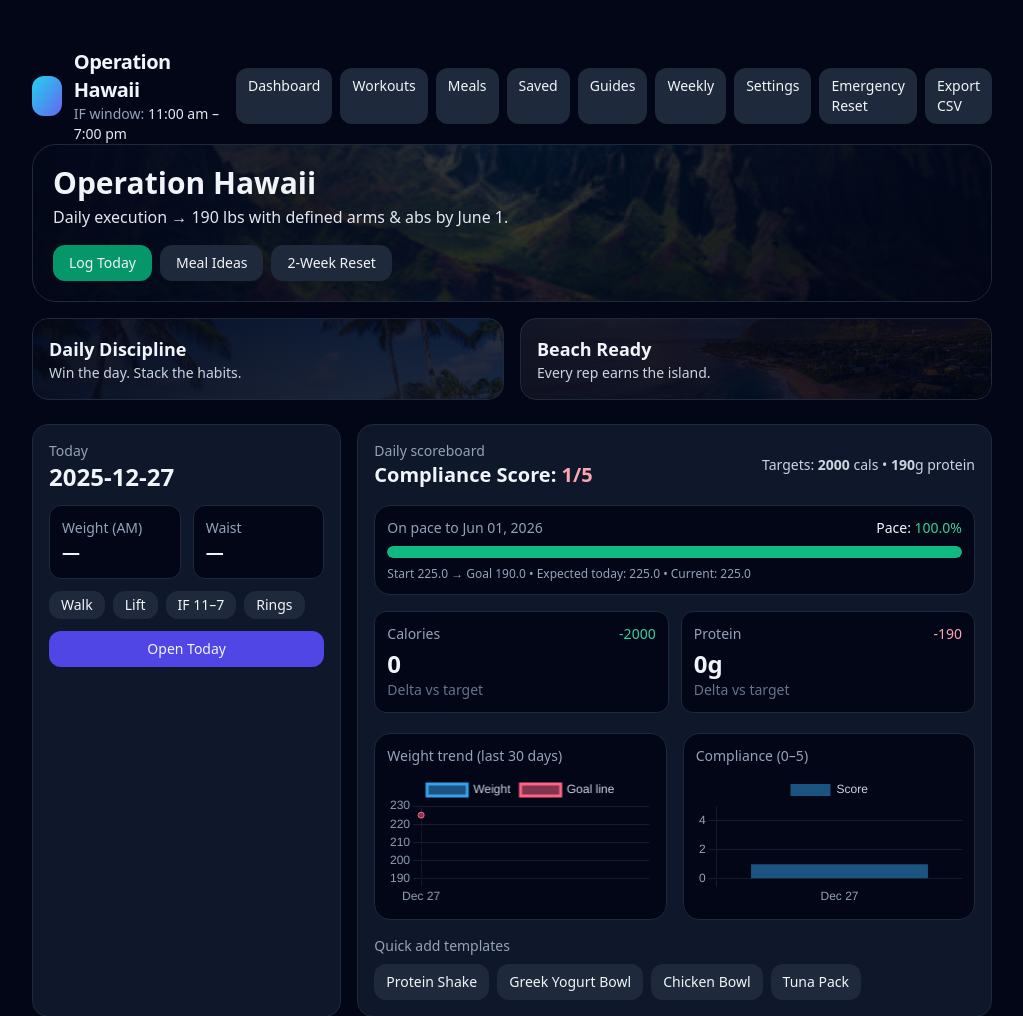
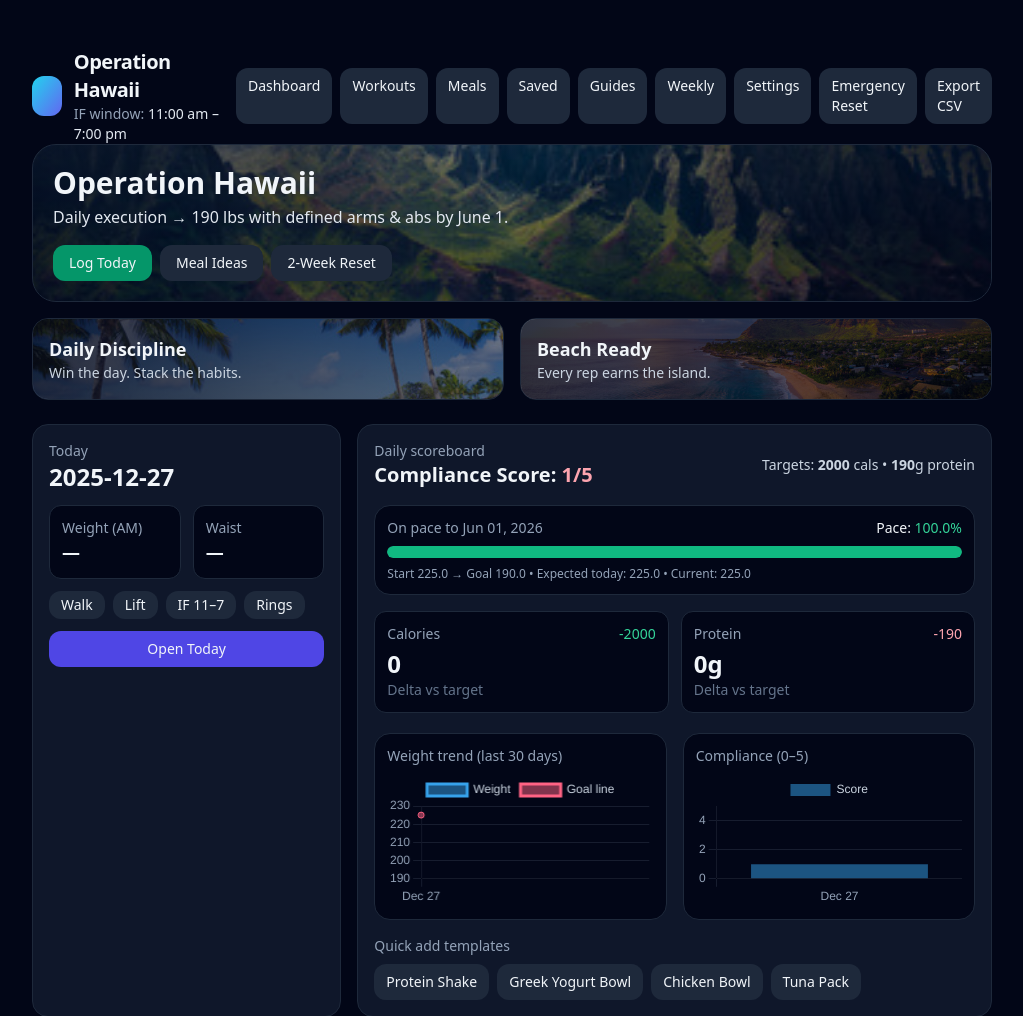
Before and after one commit to j8qbx9xbx2-cpu/Operation-Hawaii-Joe, a Flask app: page / in a window 1280 px wide. Shown: the top 1016 px of the page, without its empty margins (128-1151 px from the left). Run offline with Flask 3, Linux system fonts and the light colour scheme; data comes from the database, SQL or seed files in the repository; data that the repository does not hold is empty; some libraries are stand-ins or nearby versions.

Commit message:
Update dashboard.html

```diff
--- a/templates/dashboard.html
+++ b/templates/dashboard.html
@@ -2,8 +2,8 @@
 {% set title = "Dashboard" %}
 {% block content %}
   <div class="relative overflow-hidden rounded-3xl border border-slate-800 bg-slate-950">
-    <img src="{{ url_for('static', filename='images/hero.jpg') }}" alt="Hawaii" class="absolute inset-0 h-full w-full object-cover opacity-40" />
-    <div class="absolute inset-0 bg-gradient-to-r from-slate-950/95 via-slate-950/40 to-slate-950/95"></div>
+    <img src="{{ url_for('static', filename='images/hero.jpg') }}" alt="Hawaii" class="absolute inset-0 h-full w-full object-cover opacity-60" />
+    <div class="absolute inset-0 bg-gradient-to-r from-slate-950/70 via-slate-950/20 to-slate-950/70"></div>
     <div class="relative p-5">
       <div class="text-2xl md:text-3xl font-semibold">Operation Hawaii</div>
       <div class="mt-1 text-sm md:text-base text-slate-200">Daily execution → 190 lbs with defined arms &amp; abs by June 1.</div>
@@ -17,8 +17,8 @@
 <div class="mt-4 grid grid-cols-1 sm:grid-cols-2 gap-4">
   <div class="relative overflow-hidden rounded-2xl border border-slate-800">
     <img src="{{ url_for('static', filename='images/card1.jpg') }}"
-         class="absolute inset-0 h-full w-full object-cover opacity-30" alt="Hawaii" />
-    <div class="absolute inset-0 bg-gradient-to-r from-slate-950/80 to-slate-950/40"></div>
+         class="absolute inset-0 h-full w-full object-cover opacity-60" alt="Hawaii" />
+    <div class="absolute inset-0 bg-gradient-to-r from-slate-950/70 to-slate-950/20"></div>
     <div class="relative p-4">
       <div class="font-semibold text-lg">Daily Discipline</div>
       <div class="text-sm text-slate-300">Win the day. Stack the habits.</div>
@@ -27,8 +27,8 @@
 
   <div class="relative overflow-hidden rounded-2xl border border-slate-800">
     <img src="{{ url_for('static', filename='images/card2.jpg') }}"
-         class="absolute inset-0 h-full w-full object-cover opacity-30" alt="Hawaii" />
-    <div class="absolute inset-0 bg-gradient-to-r from-slate-950/80 to-slate-950/40"></div>
+         class="absolute inset-0 h-full w-full object-cover opacity-60" alt="Hawaii" />
+    <div class="absolute inset-0 bg-gradient-to-r from-slate-950/70 to-slate-950/20"></div>
     <div class="relative p-4">
       <div class="font-semibold text-lg">Beach Ready</div>
       <div class="text-sm text-slate-300">Every rep earns the island.</div>
```
